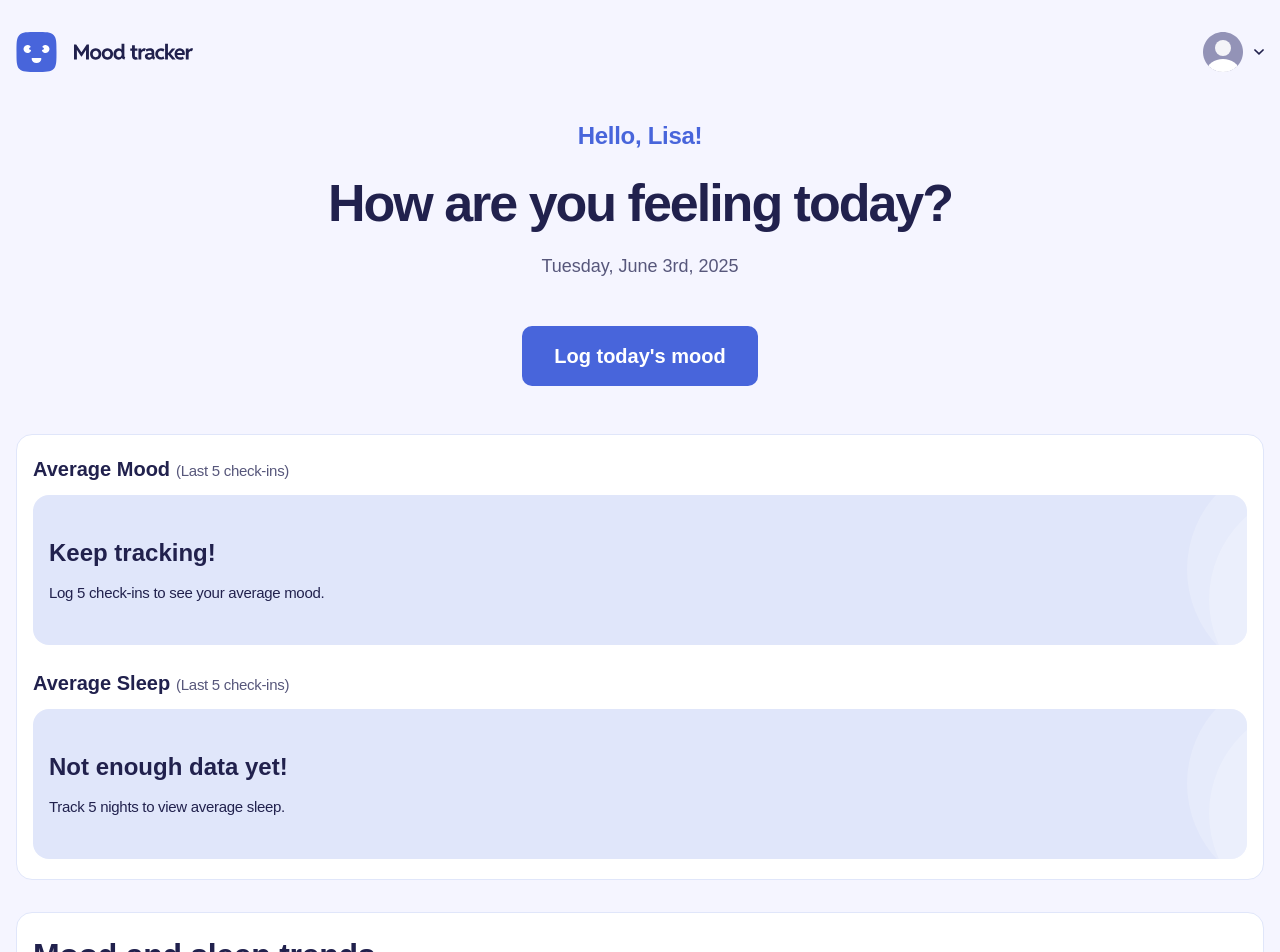
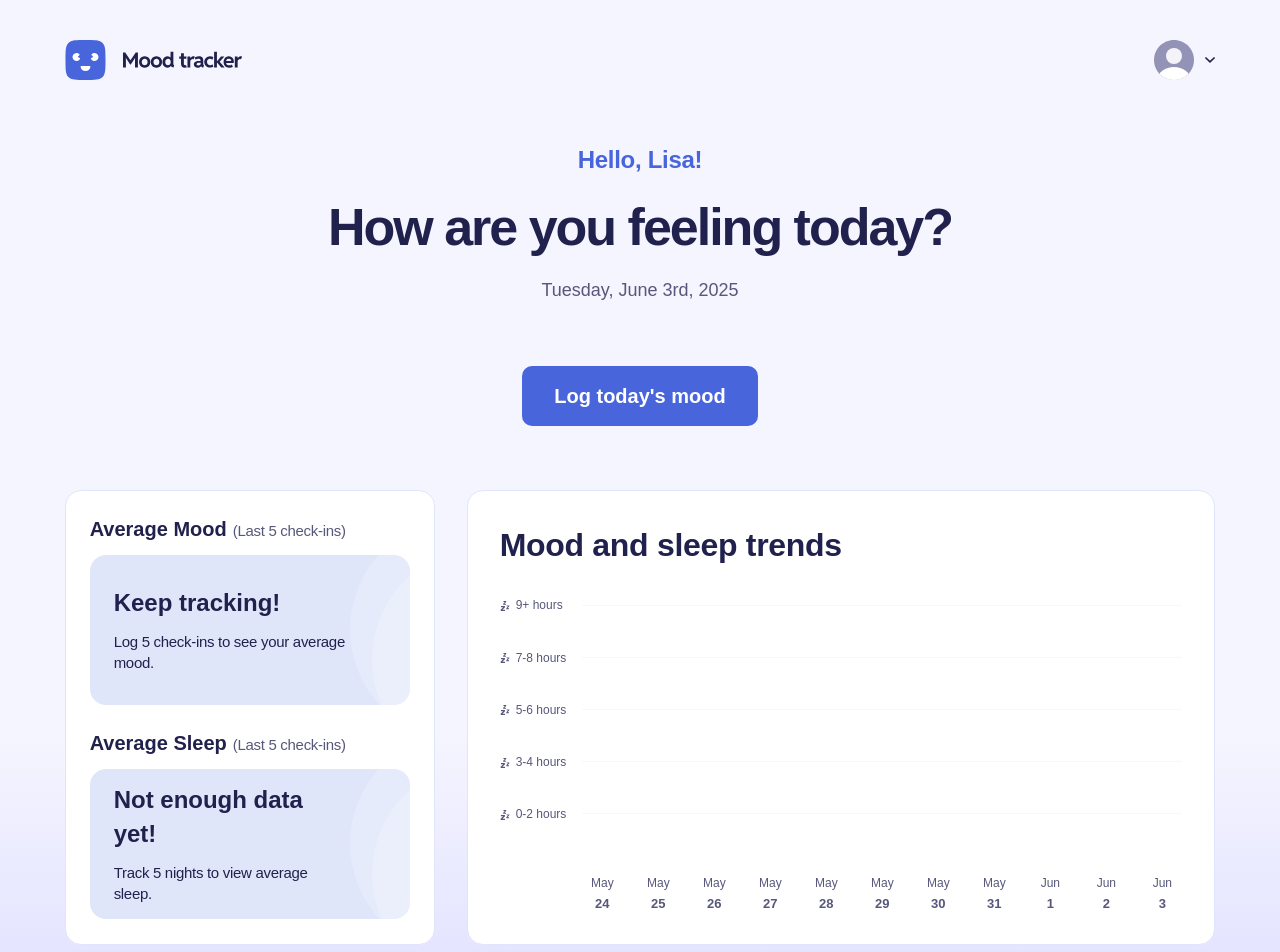
Before and after one commit to 3lectrologos/FM-mood-tracking-app, a Next.js app: page / in a window 1280 px wide. Shown: the top 952 px of the page. Built offline with nearby package versions, Linux system fonts and the light colour scheme; no server answers; the database is empty; a web font is replaced by a local one.

Commit message:
Fix responsive layout issues

```diff
--- a/app/globals.css
+++ b/app/globals.css
@@ -103,8 +103,8 @@
 
   --background-image-light-gradient: linear-gradient(180deg, #F5F5FF 72.99%, #E0E0FF 100%);
 
-  --breakpoint-tablet: 640px;
-  --breakpoint-desktop: 14440px;
+  --breakpoint-tablet: 700px;
+  --breakpoint-desktop: 1280px;
 }
 
 :root {
--- a/app/page.tsx
+++ b/app/page.tsx
@@ -48,11 +48,12 @@ export default async function Home() {
   const todayData = await getTodayData()
 
   return (
-    <div className="flex min-h-dvh flex-col items-center px-200 pt-400 pb-800">
+    <div className="flex min-h-dvh justify-center px-200 pt-400 pb-800 tablet:px-400 tablet:pt-500">
+      <div className="flex max-w-full flex-col items-center tablet:grow-0">
         <Header />
-      <Spacer className="h-600" />
+        <Spacer className="h-600 desktop:h-800" />
         <MoodLogPrompt />
-      <Spacer className="h-600" />
+        <Spacer className="h-600 desktop:h-800" />
         {todayData ? (
           <>
             <TodayMoodDisplay data={todayData} />
@@ -61,12 +62,18 @@ export default async function Home() {
         ) : (
           <>
             <LogDialog />
-          <Spacer className="h-600" />
+            <Spacer className="h-600 desktop:h-800" />
           </>
         )}
-      <AverageDisplay moodData={averageMood} sleepData={averageSleep} />
-      <Spacer className="h-400" />
+        <div className="flex max-w-full flex-col gap-400 desktop:flex-row">
+          <AverageDisplay
+            className="desktop:w-[370px]"
+            moodData={averageMood}
+            sleepData={averageSleep}
+          />
           <TrendsDisplay data={filledRecentData} />
+        </div>
+      </div>
     </div>
   )
 }
--- a/components/AverageBox.tsx
+++ b/components/AverageBox.tsx
@@ -97,7 +97,7 @@ export default function AverageBox({ data }: { data: AverageData }) {
   return (
     <div
       className={cn(
-        'relative flex h-[150px] flex-col justify-center gap-y-150 overflow-hidden rounded-16 px-200 py-250 pr-16',
+        'relative flex h-[150px] flex-col justify-center gap-y-150 overflow-hidden rounded-16 px-200 py-250 pr-16 tablet:px-300 tablet:py-300 tablet:pr-16',
         bgColor
       )}
     >
--- a/components/AverageDisplay.tsx
+++ b/components/AverageDisplay.tsx
@@ -2,16 +2,19 @@ import { AverageData, AverageMood, AverageSleep } from '@/types'
 import AverageBox from '@/components/AverageBox'
 import Spacer from '@/components/Spacer'
 import DisplayCard from '@/components/DisplayCard'
+import { cn } from '@/lib/utils'
 
 export default function AverageDisplay({
   moodData,
   sleepData,
+  className,
 }: {
   moodData: AverageMood
   sleepData: AverageSleep
+  className?: string
 }) {
   return (
-    <DisplayCard>
+    <DisplayCard className={cn('desktop:px-300 desktop:py-300', className)}>
       <AverageTitleAndBox data={moodData} />
       <AverageTitleAndBox data={sleepData} />
     </DisplayCard>
--- a/components/DisplayCard.tsx
+++ b/components/DisplayCard.tsx
@@ -11,7 +11,7 @@ export default function DisplayCard({
   return (
     <div
       className={cn(
-        'flex flex-col gap-y-300 self-stretch rounded-16 border border-blue-100 bg-neutral-0 px-200 py-250',
+        'flex flex-col gap-y-300 rounded-16 border border-blue-100 bg-neutral-0 px-200 py-250',
         className
       )}
     >
--- a/components/TrendsDisplay.tsx
+++ b/components/TrendsDisplay.tsx
@@ -21,10 +21,10 @@ export default function TrendsDisplay({
   }, [])
 
   return (
-    <DisplayCard>
+    <DisplayCard className="tablet:gap-y-400 tablet:px-300 tablet:py-300 desktop:px-400 desktop:py-400">
       <span className="txt-preset-3">Mood and sleep trends</span>
       <div className="flex gap-x-200">
-        <div className="z-10 flex flex-col gap-y-[39px] bg-neutral-0">
+        <div className="z-10 flex shrink-0 flex-col gap-y-[39px] bg-neutral-0">
           {sleepValues
             .slice()
             .reverse()
@@ -35,7 +35,7 @@ export default function TrendsDisplay({
               </div>
             ))}
         </div>
-        <div className="flex-1 overflow-x-auto" ref={graphRef}>
+        <div className="overflow-x-auto" ref={graphRef}>
           <div className="relative min-w-max pt-1.5 pb-0.5">
             <div className="absolute top-0 left-0 flex w-full flex-col gap-y-[51px] pt-1.5">
               {sleepValues.map((value) => (
```
Lines whose indentation alone changed are shown as unchanged.
